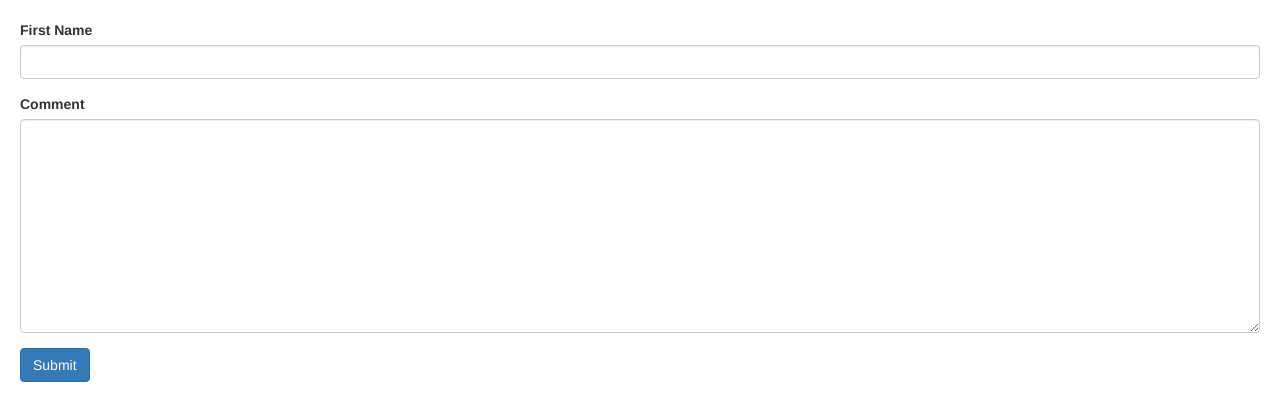
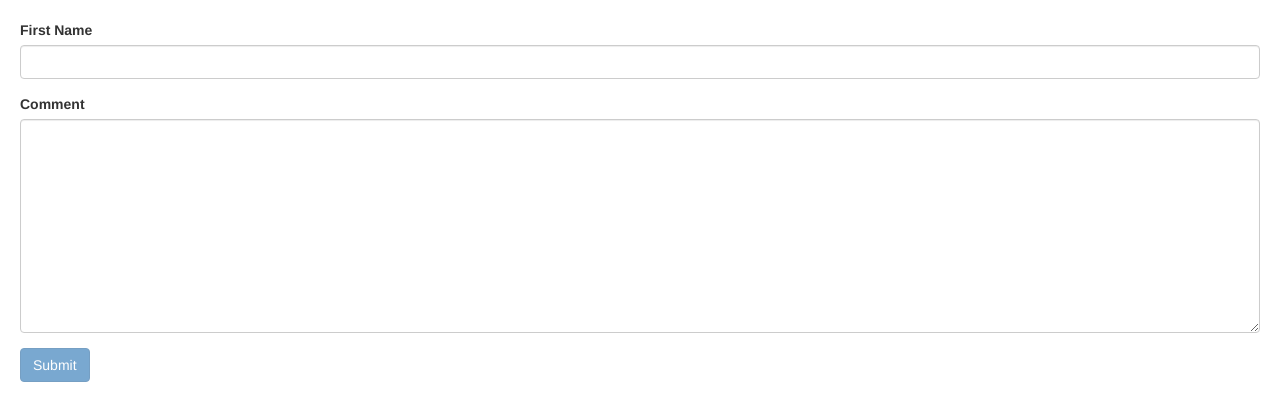
Before and after one commit to uzairqq/ECommerce, an Angular app: page / in a window 1280 px wide. Shown: the top 420 px of the page. Built offline with nearby package versions, Linux system fonts and the light colour scheme.

Commit message:
using property binding disabled the button by using and checking the form tempalte variable valid or not

```diff
--- a/src/app/bootstrap-panel/bootstrap-panel.component.html
+++ b/src/app/bootstrap-panel/bootstrap-panel.component.html
@@ -1,4 +1,5 @@
 <form #foo="ngForm" (ngSubmit)="takeForm(foo)">
+  <div ngModelGroup="contact">
     <div class="form-group">
       <label for="firstName">First Name</label>
       <input required minlength="4" maxlength="10" pattern="cake" ngModel name="firstName" #firstName="ngModel" (change)="log(firstName)"
@@ -10,11 +11,13 @@
         <div *ngIf="firstName.errors.maxlength">First Name Should be Maximum 10 characters</div>
       </div>
     </div>
+  </div>
+
   <div class="form-group">
     <label for="comment">Comment</label>
     <textarea required ngModel name="comment" #comment="ngModel" (change)="log(comment)" id="comment" class="form-control" rows="10"
       cols="30"></textarea>
     <div class="alert alert-danger" *ngIf="comment.touched && !comment.valid">Comment Feild is Required</div>
   </div>
-  <button class="btn btn-primary">Submit</button>
+  <button class="btn btn-primary" [disabled]="!foo.valid">Submit</button>
 </form>
```
Lines whose indentation alone changed are shown as unchanged.
